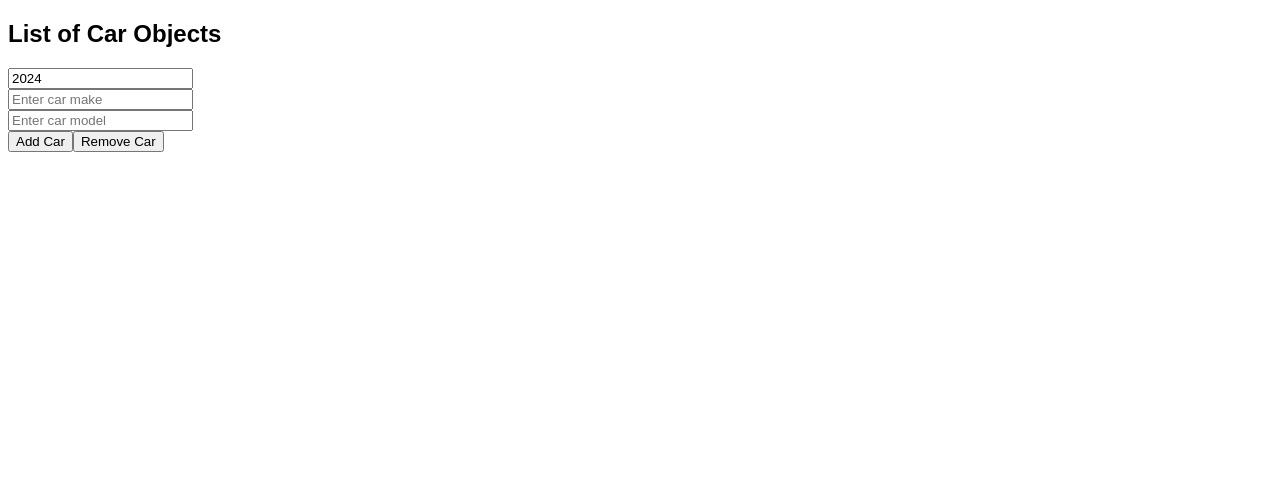
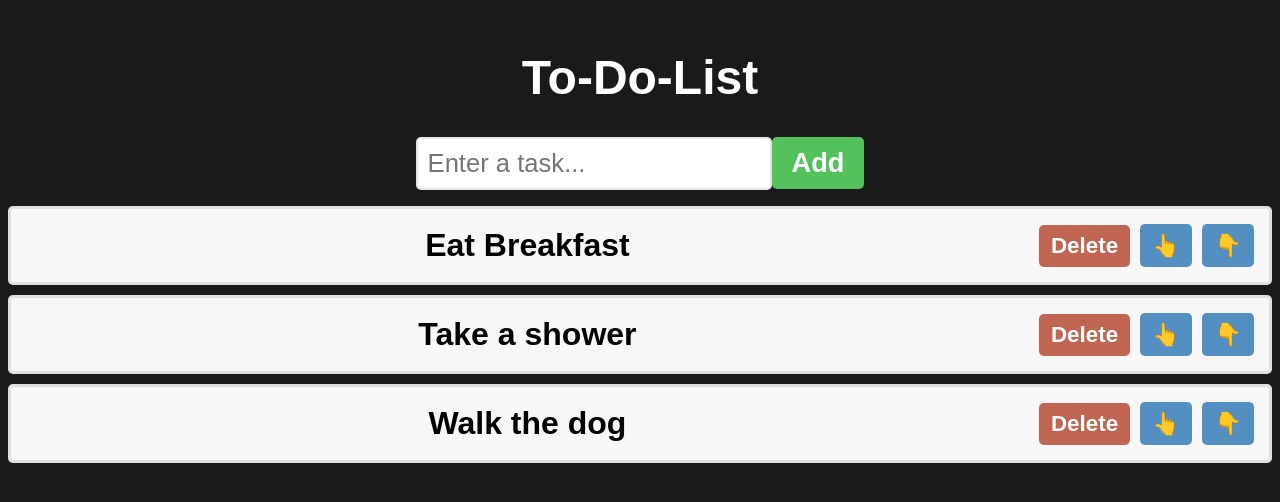
Before and after one commit to ezravergabera/languages, a React (Vite) app in the folder apps/my-react-app/: page / in a window 1280 px wide. Shown: the top 502 px of the page. Built offline with nearby package versions, Linux system fonts and the light colour scheme.

Commit message:
Created a to do list app

```diff
--- a/apps/my-react-app/src/App.jsx
+++ b/apps/my-react-app/src/App.jsx
@@ -14,11 +14,12 @@ import ColorPicker from './ColorPicker/ColorPicker.jsx'
 import MyComponent3 from './MyComponent3.jsx'
 import Array from './Array.jsx'
 import ArrayObjects from './ArrayObjects.jsx'
+import ToDoList from './ToDoList/ToDoList.jsx'
 
 function App() {
   return (
     <>
-      <ArrayObjects/>
+      <ToDoList/>
     </>
   );
 }
--- /dev/null
+++ b/apps/my-react-app/src/ToDoList/ToDoList.jsx
@@ -0,0 +1,86 @@
+import React, {useState} from 'react';
+import styles from './ToDoList.module.css'
+
+const ToDoList = () => {
+
+    const [tasks, setTasks] = useState(["Eat Breakfast", "Take a shower", "Walk the dog"]);
+    const [newTask, setNewTask] = useState([]);
+
+    function handleInputChange(e){
+        setNewTask(e.target.value);
+    }
+
+    function addTask(){
+
+        if(newTask.trim() !== ""){
+            setTasks(t => [...t, newTask]);
+            setNewTask("");
+        }
+
+    }
+
+    function deleteTask(index){
+        const updatedTasks = tasks.filter((_, i) => i !== index)
+        setTasks(updatedTasks);
+    }
+
+    function moveTaskUp(index){
+        if(index > 0){
+            const updatedTasks = [...tasks];
+            [updatedTasks[index], updatedTasks[index - 1]] =
+            [updatedTasks[index - 1], updatedTasks[index]];
+            setTasks(updatedTasks);
+        }
+    }
+
+    function moveTaskDown(index){
+        if(index < tasks.length - 1){
+            const updatedTasks = [...tasks];
+            [updatedTasks[index], updatedTasks[index + 1]] =
+            [updatedTasks[index + 1], updatedTasks[index]];
+            setTasks(updatedTasks);
+        }
+    }
+
+    return (
+        <div className={styles.toDoList}>
+            <h1>To-Do-List</h1>
+            <div>
+                <input
+                    type="text"
+                    placeholder="Enter a task..."
+                    value={newTask}
+                    onChange={handleInputChange}/>
+                <button
+                    className={styles.addButton}
+                    onClick={addTask}>
+                    Add
+                </button>
+
+                <ol>
+                    {tasks.map((task, index) =>
+                        <li key={index}>
+                            <span className={styles.text}>{task}</span>
+                            <button
+                                className={styles.deleteButton}
+                                onClick={() => deleteTask(index)}>
+                                Delete
+                            </button>
+                            <button
+                                className={styles.moveButton}
+                                onClick={() => moveTaskUp(index)}>
+                                👆
+                            </button>
+                            <button
+                                className={styles.moveButton}
+                                onClick={() => moveTaskDown(index)}>
+                                👇
+                            </button>
+                        </li>)}
+                </ol>
+            </div>
+        </div>
+    )
+}
+
+export default ToDoList
--- /dev/null
+++ b/apps/my-react-app/src/ToDoList/ToDoList.module.css
@@ -0,0 +1,70 @@
+body{
+    background-color: hsl(0, 0%, 10%);
+}
+.toDoList{
+    font-family: Arial, Helvetica, sans-serif;
+    text-align: center;
+    margin-top: 50px;
+}
+h1{
+    font-size: 3rem;
+    color: white;
+}
+button{
+    font-size: 1.7rem;
+    font-weight: bold;
+    padding: 10px 20px;
+    color: white;
+    border: none;
+    border-radius: 5px;
+    cursor: pointer;
+    transition: background-color 0.5s ease;
+}
+.addButton{
+    background-color: hsl(125, 47%, 54%);
+}
+.addButton:hover{
+    background-color: hsl(125, 47%, 44%);
+}
+.deleteButton{
+    background-color: hsl(10, 47%, 54%);
+}
+.deleteButton:hover{
+    background-color: hsl(10, 47%, 44%);
+}
+.moveButton{
+    background-color: hsl(207, 47%, 54%);
+}
+.moveButton:hover{
+    background-color: hsl(207, 47%, 44%);
+}
+input[type="text"]{
+    font-size: 1.6rem;
+    padding: 10px;
+    border: 2px solid hsla(0, 0%, 80%, 0.5);
+    border-radius: 5px;
+    color: hsla(0, 0%, 0%, 0.5)
+}
+ol{
+    padding: 0px;
+}
+li{
+    font-size: 2rem;
+    font-weight: bold;
+    padding: 15px;
+    background-color: hsl(0, 0%, 97%);
+    margin-bottom: 10px;
+    border: 3px solid hsla(0, 0%, 85%, 0.75);
+    border-radius: 5px;
+    display: flex;
+    align-items: center;
+}
+.text{
+    flex: 1;
+}
+.deleteButton, .moveButton{
+    padding: 8px 12px;
+    font-size: 1.4rem;
+    margin-left: 10px;
+
+}
```
